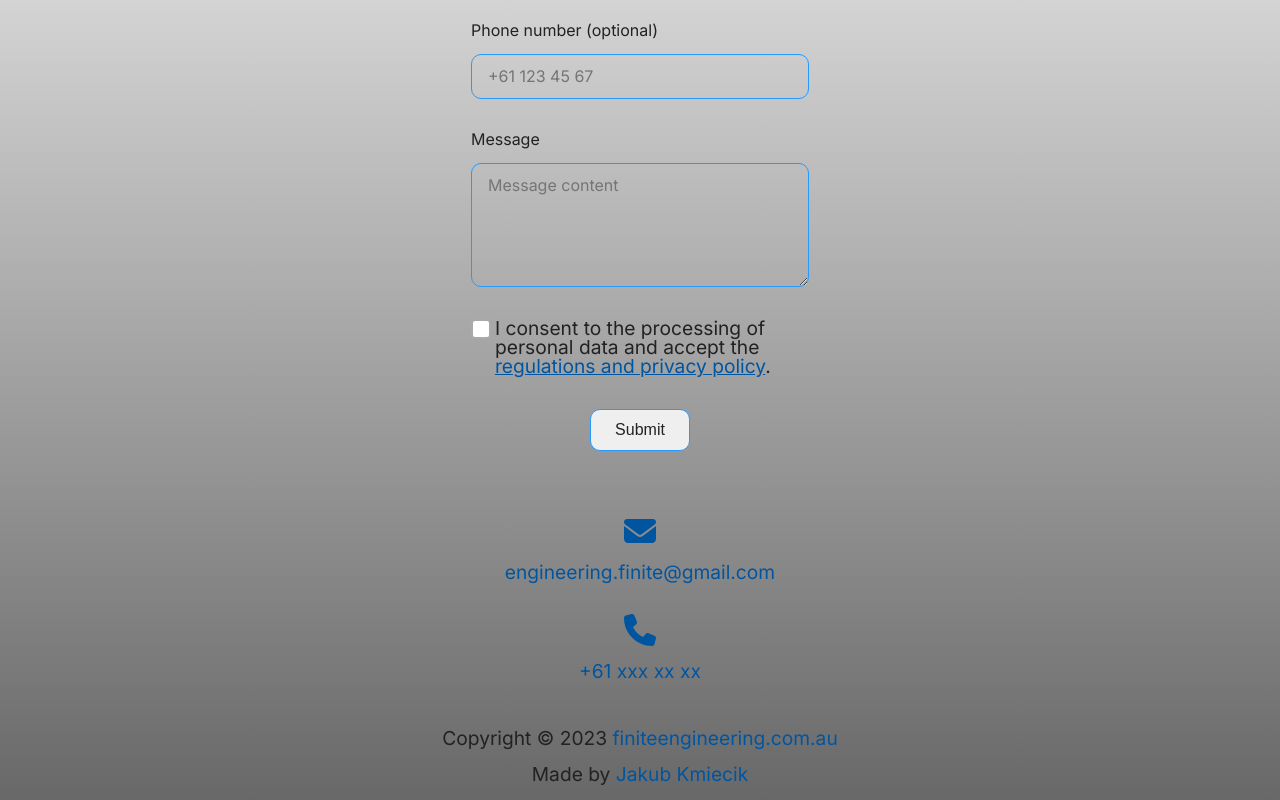
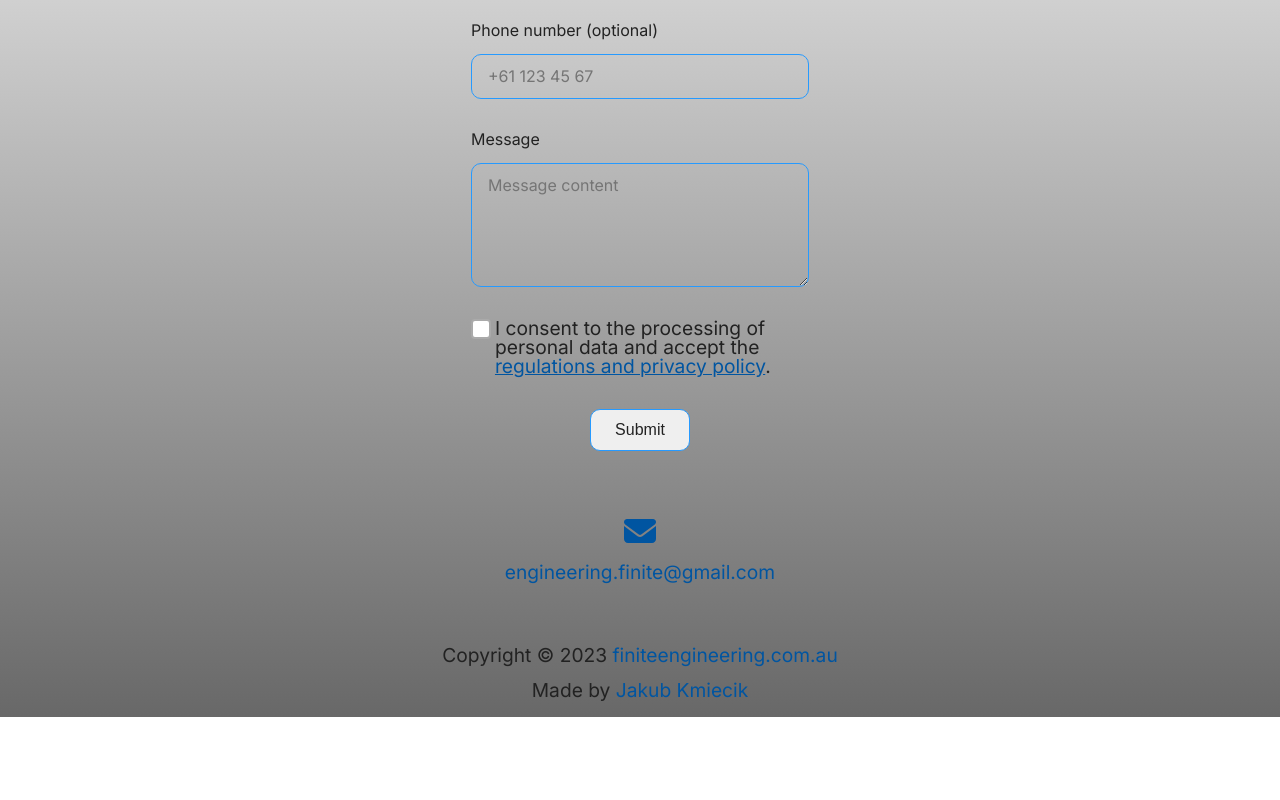
Before and after one commit to kmieciu6/Gunia_Engineering, a React (Create React App) app: page /about in a window 1280 px wide. Shown: the part 845-1645 px from the top of the page. After the commit the page ends 1562 px from the top, so only its background shows below. Built offline with nearby package versions, Linux system fonts and the light colour scheme.

Commit message:
footer  styles

```diff
--- a/src/components/Footer.js
+++ b/src/components/Footer.js
@@ -1,5 +1,5 @@
 import {FontAwesomeIcon} from "@fortawesome/react-fontawesome";
-import {faEnvelope, faPhone} from "@fortawesome/free-solid-svg-icons";
+import {faEnvelope} from "@fortawesome/free-solid-svg-icons";
 import Contact from "./Contact";
 
 const Footer = () => {
@@ -12,10 +12,10 @@ const Footer = () => {
                         <FontAwesomeIcon icon={faEnvelope} className='icon'/>
                         <p>engineering.finite@gmail.com</p>
                     </a>
-                    <a href="tel:+61">
+                    {/* <a href="tel:+61">
                         <FontAwesomeIcon icon={faPhone} className='icon'/>
                         <p>+61 xxx xx xx</p>
-                    </a>
+                    </a> */}
                 </div>
                 <div className='copyright'>
                     <p>
--- a/src/scss/components/_contact.scss
+++ b/src/scss/components/_contact.scss
@@ -128,7 +128,7 @@
     }
 
     .button {
-        margin: 1rem;
+        margin-top: 1rem;
         padding: 0.7rem 1.5rem;
         border-radius: 10px;
         border: 1px solid $main-color;
--- a/src/scss/components/_footer.scss
+++ b/src/scss/components/_footer.scss
@@ -17,11 +17,11 @@
 
 
   .phone_mail {
+    margin: 2rem 0;
 
     a {
       display: flex;
       flex-direction: column;
-      margin: 2rem 0;
       align-items: center;
       justify-content: center;
 
@@ -37,7 +37,7 @@
 
   .copyright {
     text-align: center;
-    margin-top: 3rem;
+    margin-top: 4rem;
 
     p {
       margin: 1rem 0;
```
